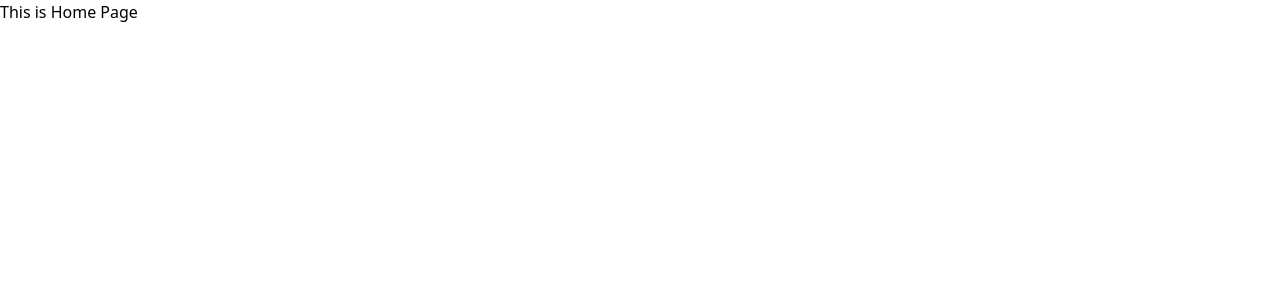
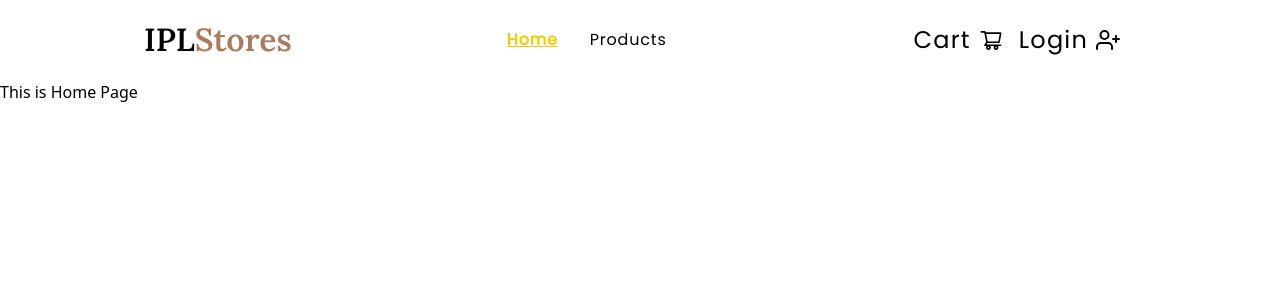
Before and after one commit to the-mainak-banerjee/ipl-stores, a React (Create React App) app: page / in a window 1280 px wide. Shown: the top 300 px of the page. Built offline with nearby package versions, Linux system fonts and the light colour scheme.

Commit message:
sryle: created navbar

```diff
--- a/package.json
+++ b/package.json
@@ -8,6 +8,7 @@
     "@testing-library/user-event": "^13.5.0",
     "react": "^18.2.0",
     "react-dom": "^18.2.0",
+    "react-icons": "^4.4.0",
     "react-router-dom": "^6.3.0",
     "react-scripts": "5.0.1",
     "web-vitals": "^2.1.4"
--- a/src/App.js
+++ b/src/App.js
@@ -1,10 +1,13 @@
 
 import { Route, Routes } from "react-router-dom";
 import { Cart, FourOFourPage, HomePage, Login, ProductPage, Signup } from './pages'
+import { Navbar } from './components'
 
 
 function App() {
   return (
+    <>
+      <Navbar/>
       <Routes>
         <Route path='/' element={<HomePage/>}/>
         <Route path='/products' element={<ProductPage/>}/>
@@ -13,6 +16,7 @@ function App() {
         <Route path='/cart' element={<Cart/>}/>
         <Route path='/*' element={<FourOFourPage/>}/>
       </Routes>
+    </>
   );
 }
 
--- /dev/null
+++ b/src/components/Navbar.jsx
@@ -0,0 +1,75 @@
+import React, { useState } from 'react'
+import { NavLink } from 'react-router-dom'
+import { AiOutlineShoppingCart } from 'react-icons/ai'
+import { FiUserPlus, FiAlignJustify } from 'react-icons/fi'
+import { SideNavBar } from './SideNavBar'
+
+export const Navbar = () => {
+
+  const [showSideBar,setShowSideBar] = useState(false)
+
+  function handleSideBar(){
+    setShowSideBar(prevState => !prevState)
+  }
+
+  console.log(showSideBar)
+
+  return (
+    <>
+      <div
+        className='lg:px-36 px-10 flex justify-between items-center h-20 w-full'>
+        <NavLink to='/'>
+          <h2
+            className='font-extrabold font-lora text-[2rem]'>
+              IPL<span className='text-primaryHover'>Stores</span>
+          </h2>
+        </NavLink>
+        <ul
+          className='hidden lg:flex items-center font-poppins tracking-wider'>
+          <NavLink
+            to='/'
+            className={(navData) => navData.isActive ? 'underline font-semibold text-secondary' : ''}>
+              <li
+                className='mr-8 hover:text-secondary'>
+                Home
+              </li>
+          </NavLink>
+          <NavLink
+            to='/products'
+            className={(navData) => navData.isActive ? 'underline font-semibold text-secondary' : ''}>
+            <li
+              className='mr-8 hover:text-secondary'>
+              Products
+            </li>
+          </NavLink>
+        </ul>
+        <ul
+          className='hidden lg:flex items-center font-poppins tracking-wider text-[1.5rem]'>
+          <NavLink to='/cart'
+            className={(navData) => navData.isActive ? 'underline font-semibold text-primaryHover' : ''}>
+            <li
+              className='mr-4 hover:text-primaryHover flex items-center'>
+              <p className='mr-2'>Cart</p>
+              <AiOutlineShoppingCart/>
+            </li>
+          </NavLink>
+          <NavLink to='/login'
+            className={(navData) => navData.isActive ? 'underline font-semibold text-primaryHover' : ''}>
+            <li
+              className='mr-4 hover:text-primaryHover flex items-center'>
+              <p className='mr-2'>Login</p>
+              <FiUserPlus/>
+            </li>
+          </NavLink>
+        </ul>
+        <FiAlignJustify
+          size='40px'
+          color='#AB7B60'
+          className='block lg:hidden cursor-pointer'
+          onClick={handleSideBar}
+          />
+      </div>
+      {showSideBar && <SideNavBar handleSideBar={handleSideBar}/>}
+    </>
+  )
+}
--- /dev/null
+++ b/src/components/SideNavBar.jsx
@@ -0,0 +1,75 @@
+import React from 'react'
+import { NavLink } from 'react-router-dom'
+import { FiUserPlus } from 'react-icons/fi'
+import { AiOutlineShoppingCart } from 'react-icons/ai'
+import { ImCross } from 'react-icons/im'
+
+
+export const SideNavBar = (props) => {
+  return (
+    <div className='w-full h-full fixed top-4 left-0 bg-white'>
+        <div className='flex justify-between px-10'>
+            <h2
+                className='font-extrabold font-lora text-[2rem]'>
+                IPL<span className='text-primaryHover'>Stores</span>
+            </h2>
+            <ImCross
+                size='35px'
+                color='#AB7B60'
+                className='block cursor-pointer'
+                onClick={props.handleSideBar}
+            />
+        </div>
+        <div>
+            <ul
+                className='font-poppins tracking-wider text-lg px-10'>
+                <NavLink
+                to='/'
+                className={(navData) => navData.isActive ? 'underline font-semibold text-secondary' : ''}>
+                    <li
+                        className='mt-4 hover:text-secondary'
+                        onClick={props.handleSideBar}
+                    >
+                        Home
+                    </li>
+                </NavLink>
+                <NavLink
+                to='/products'
+                className={(navData) => navData.isActive ? 'underline font-semibold text-secondary' : ''}>
+                    <li
+                        className='mt-4 hover:text-secondary'
+                        onClick={props.handleSideBar}
+                    >
+                        Products
+                    </li>
+                </NavLink>
+            </ul>
+        </div>
+        <div className='w-full mx-auto mt-8'>
+            <ul
+                className='flex justify-center items-center font-poppins tracking-wider text-[1.5rem]'>
+                <NavLink to='/cart'
+                    className={(navData) => navData.isActive ? 'underline font-semibold text-primaryHover' : ''}>
+                    <li
+                        className='mr-4 hover:text-primaryHover flex items-center'
+                        onClick={props.handleSideBar}
+                    >
+                            <p className='mr-2'>Cart</p>
+                        <AiOutlineShoppingCart/>
+                    </li>
+                </NavLink>
+                <NavLink to='/login'
+                    className={(navData) => navData.isActive ? 'underline font-semibold text-primaryHover' : ''}>
+                    <li
+                        className='mr-4 hover:text-primaryHover flex items-center'
+                        onClick={props.handleSideBar}
+                    >
+                        <p className='mr-2'>Login</p>
+                        <FiUserPlus/>
+                    </li>
+                </NavLink>
+            </ul>
+        </div>
+    </div>
+  )
+}
--- /dev/null
+++ b/src/components/index.js
@@ -0,0 +1,2 @@
+export { Navbar } from './Navbar'
+export { SideNavBar } from './SideNavBar'
--- a/src/index.css
+++ b/src/index.css
@@ -1,4 +1,4 @@
-@import url('https://fonts.googleapis.com/css2?family=Lora:wght@600&family=Source+Sans+Pro&display=swap');
+@import url('https://fonts.googleapis.com/css2?family=Lora:wght@600&family=Poppins&display=swap');
 
 @tailwind base;
 @tailwind components;
--- a/tailwind.config.js
+++ b/tailwind.config.js
@@ -7,10 +7,11 @@ module.exports = {
     extend: {
       fontFamily: {
         lora: "'Lora', serif",
-        source: "'Source Sans Pro', sans-serif"
+        poppins: "'Poppins', sans-serif"
       },
       colors: {
         primary: '#453227',
+        primaryHover: '#AB7B60',
         secondary: '#F7CA00',
         secondaryHover: '#fedc44',
         ternary: '#DADADA'
```
Also changed, not shown: 1 other file (tests, documents, lock files or other folders). Lines whose indentation alone changed are shown as unchanged.
